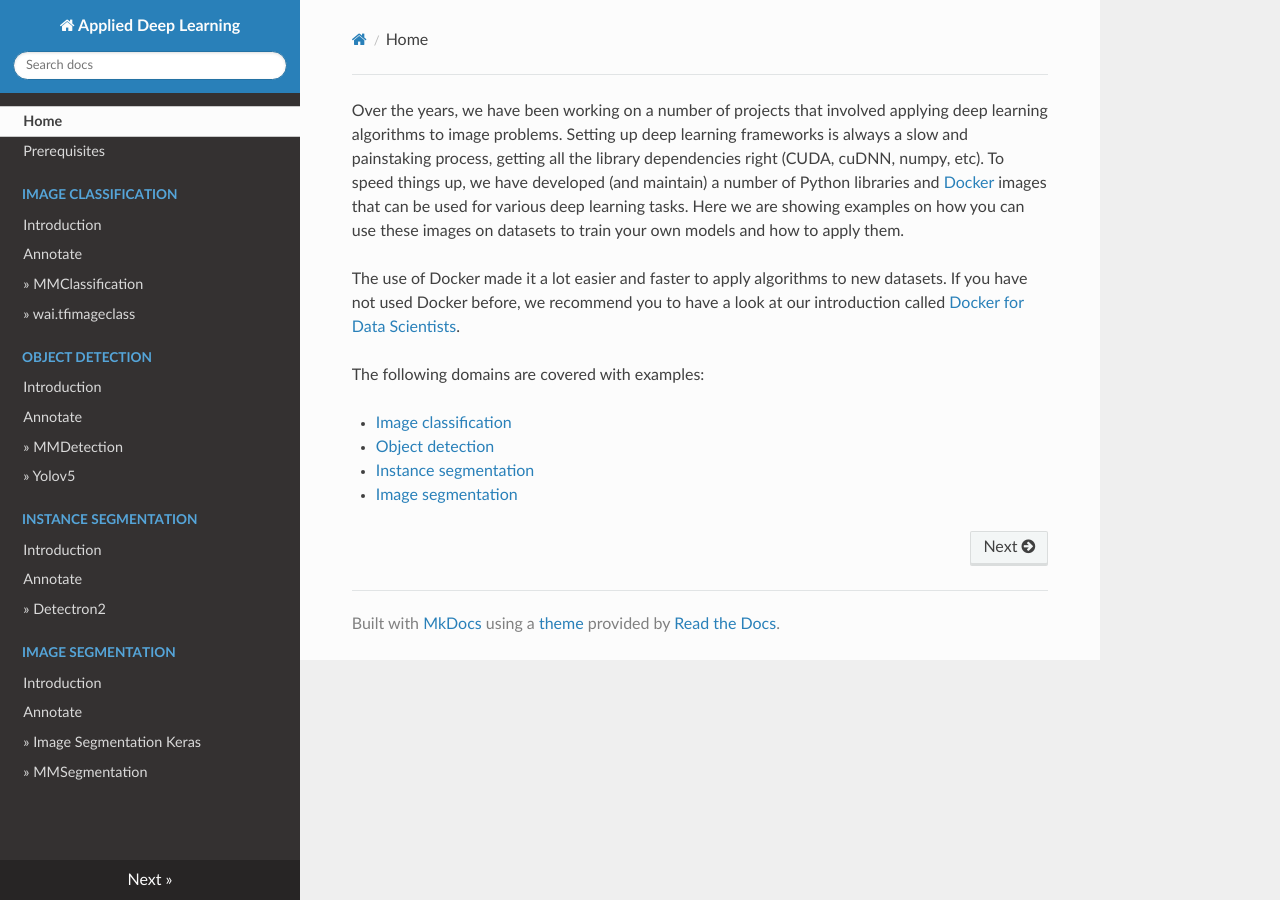
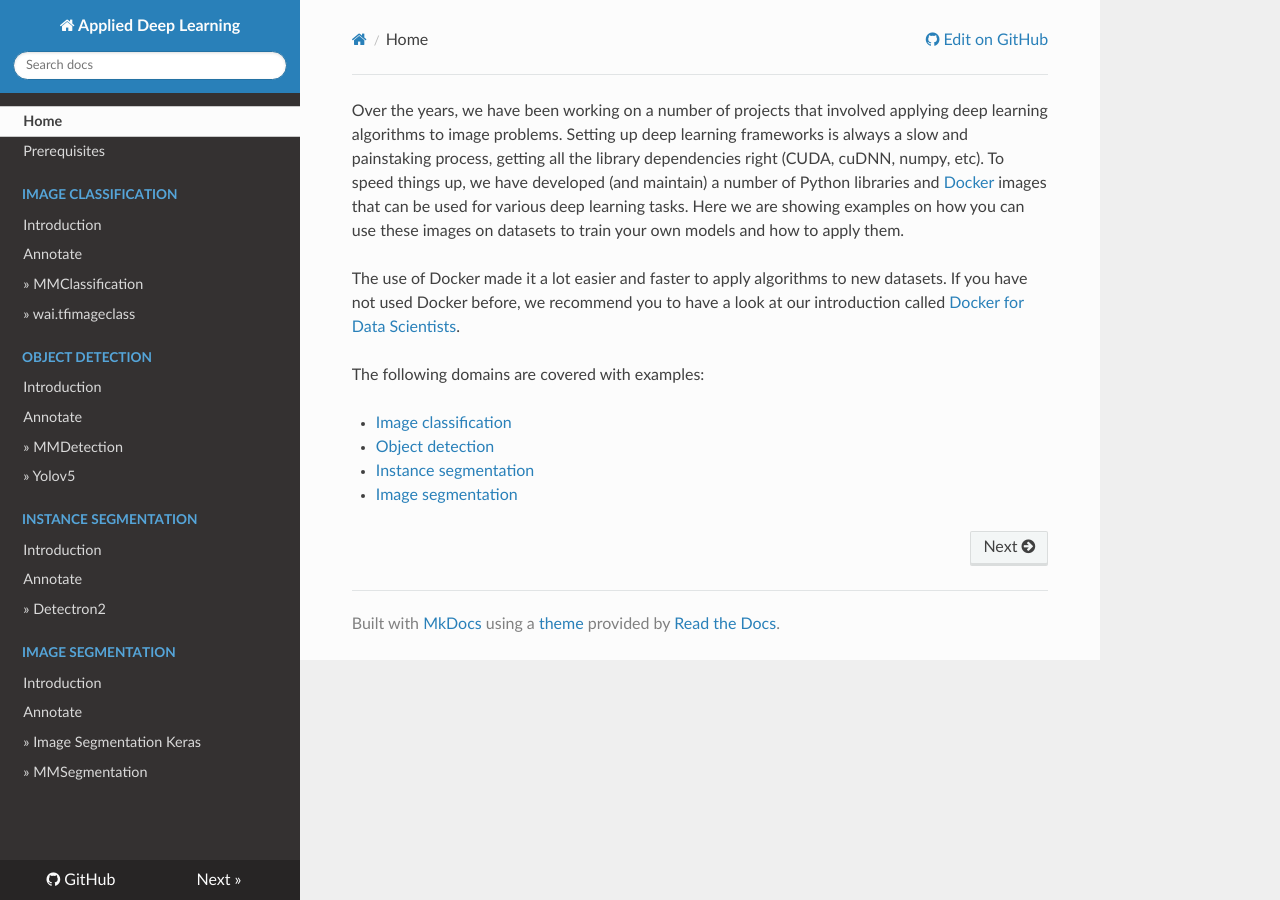
Before and after one commit to waikato-datamining/applied-deep-learning, an MkDocs documentation site: the page built from docs/index.md, in a window 1280 px wide. Built offline with MkDocs 1.6.1, drawn with Linux system fonts in a browser that asks for light colours; nearby versions of some CDN libraries; some of the changed lines change nothing that is shown.

Commit message:
added repo_url

```diff
--- a/mkdocs.yml
+++ b/mkdocs.yml
@@ -1,6 +1,7 @@
 site_name: Applied Deep Learning
 site_url: https://www.data-mining.co.nz/applied-deep-learning/
 site_description: Documentation for Applied Deep Learning.
+repo_url: https://github.com/waikato-datamining/applied-deep-learning
 theme:
     name: readthedocs
 plugins:
```
